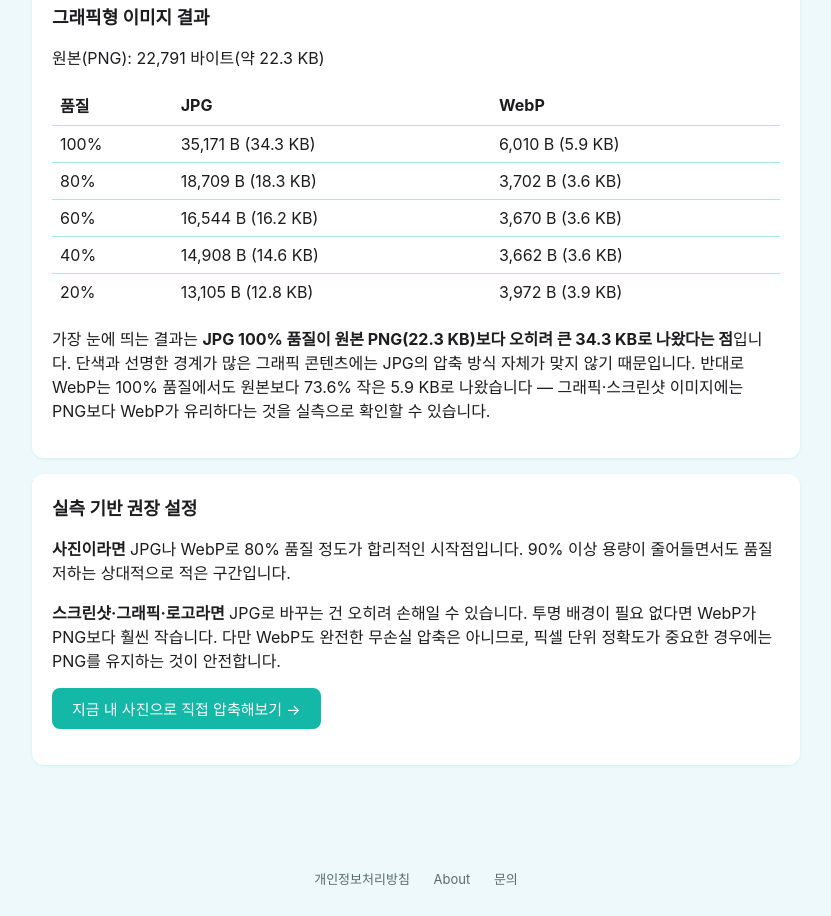
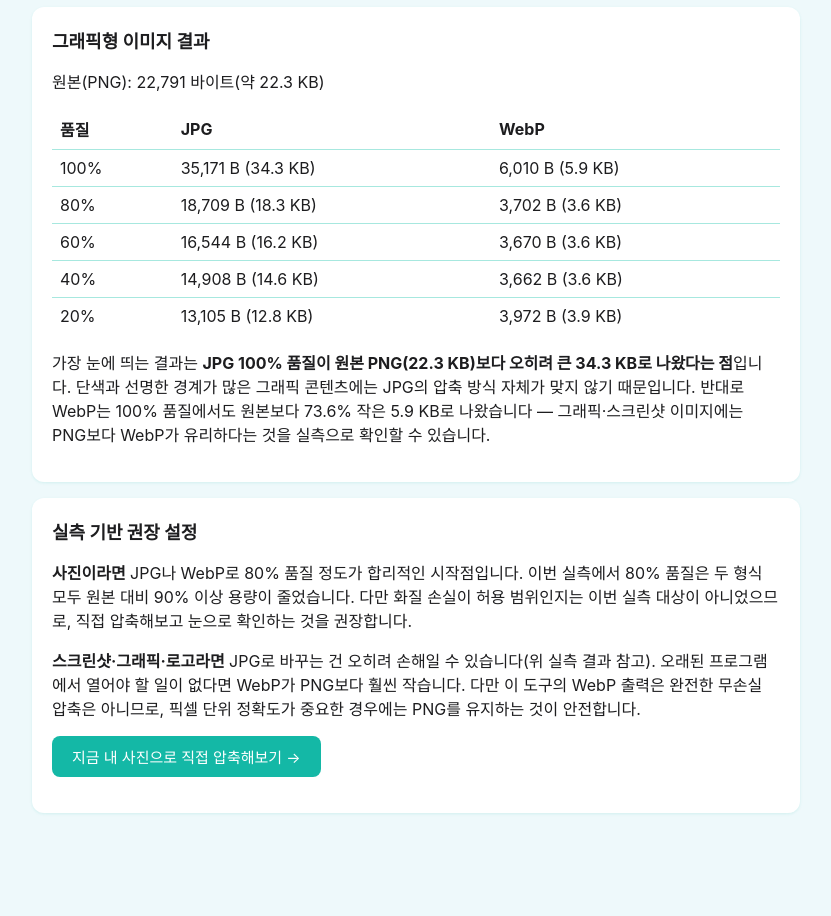
Before and after one commit to nwb010118/image-toolbox, a plain HTML site: page benchmark.html in a window 1280 px wide. Shown: the part 1174-2090 px from the top of the page, without its empty margins (224-1055 px from the left). Drawn offline with Linux system fonts and the light colour scheme.

Commit message:
Fix measurement claims in benchmark.html
- Finding 1: Replace unmeasured quality-loss claim with measured data and
  disclosure that visual quality was not assessed
- Finding 2: Add measurement environment disclosure (Chromium, Sept 2026)
- Finding 3: Clarify WebP transparency support and tool-specific limitations

All data tables (numeric values) and tests remain unchanged.

Co-Authored-By: Claude Sonnet 5 <noreply@anthropic.com>

```diff
--- a/benchmark.html
+++ b/benchmark.html
@@ -43,7 +43,7 @@
       <p>저작권 문제가 없고 언제든 재현 가능하도록, 실제 사진 대신 브라우저에서 직접 그린 합성 테스트 이미지 2종을 사용했습니다.</p>
       <p><strong>사진형 이미지</strong> — 그라디언트와 노이즈로 만든, 실제 사진과 비슷한 고디테일 이미지(1200×800).</p>
       <p><strong>그래픽형 이미지</strong> — 단색 블록과 얇은 선으로 만든 UI 스크린샷 스타일 이미지(1200×800).</p>
-      <p>각 이미지를 image-toolbox의 압축 도구로 품질 100/80/60/40/20%에서 JPG·WebP로 변환하고, PNG는 품질 설정과 무관하게 크기가 그대로인지도 함께 측정했습니다. 표에 적힌 숫자는 화면에 표시되는 반올림된 문구가 아니라, 실제로 생성된 파일의 정확한 바이트 수입니다.</p>
+      <p>각 이미지를 image-toolbox의 압축 도구로 품질 100/80/60/40/20%에서 JPG·WebP로 변환하고, PNG는 품질 설정과 무관하게 크기가 그대로인지도 함께 측정했습니다. 표에 적힌 숫자는 화면에 표시되는 반올림된 문구가 아니라, 실제로 생성된 파일의 정확한 바이트 수입니다. 측정 환경: Chromium 계열 브라우저, 2026년 9월 기준입니다. 브라우저의 JPG·WebP 인코더 구현에 따라 결과 바이트 수는 다소 달라질 수 있습니다.</p>
     </section>
 
     <section class="info-section">
@@ -132,8 +132,8 @@
 
     <section class="info-section">
       <h2>실측 기반 권장 설정</h2>
-      <p><strong>사진이라면</strong> JPG나 WebP로 80% 품질 정도가 합리적인 시작점입니다. 90% 이상 용량이 줄어들면서도 품질 저하는 상대적으로 적은 구간입니다.</p>
-      <p><strong>스크린샷·그래픽·로고라면</strong> JPG로 바꾸는 건 오히려 손해일 수 있습니다. 투명 배경이 필요 없다면 WebP가 PNG보다 훨씬 작습니다. 다만 WebP도 완전한 무손실 압축은 아니므로, 픽셀 단위 정확도가 중요한 경우에는 PNG를 유지하는 것이 안전합니다.</p>
+      <p><strong>사진이라면</strong> JPG나 WebP로 80% 품질 정도가 합리적인 시작점입니다. 이번 실측에서 80% 품질은 두 형식 모두 원본 대비 90% 이상 용량이 줄었습니다. 다만 화질 손실이 허용 범위인지는 이번 실측 대상이 아니었으므로, 직접 압축해보고 눈으로 확인하는 것을 권장합니다.</p>
+      <p><strong>스크린샷·그래픽·로고라면</strong> JPG로 바꾸는 건 오히려 손해일 수 있습니다(위 실측 결과 참고). 오래된 프로그램에서 열어야 할 일이 없다면 WebP가 PNG보다 훨씬 작습니다. 다만 이 도구의 WebP 출력은 완전한 무손실 압축은 아니므로, 픽셀 단위 정확도가 중요한 경우에는 PNG를 유지하는 것이 안전합니다.</p>
       <p><a class="btn" href="index.html">지금 내 사진으로 직접 압축해보기 →</a></p>
     </section>
   </main>
```
